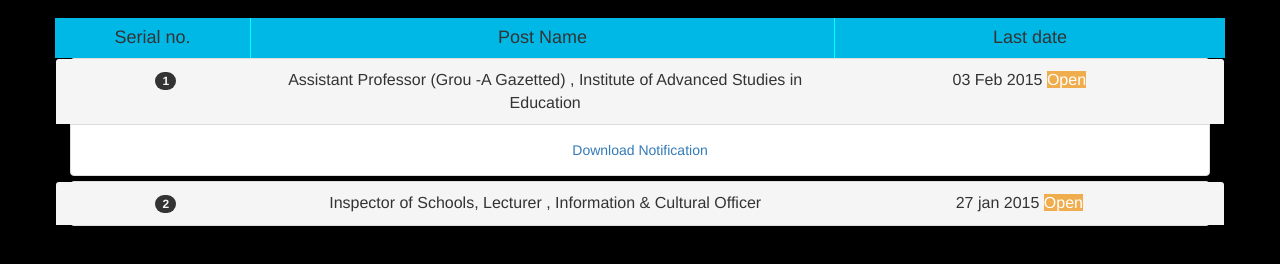
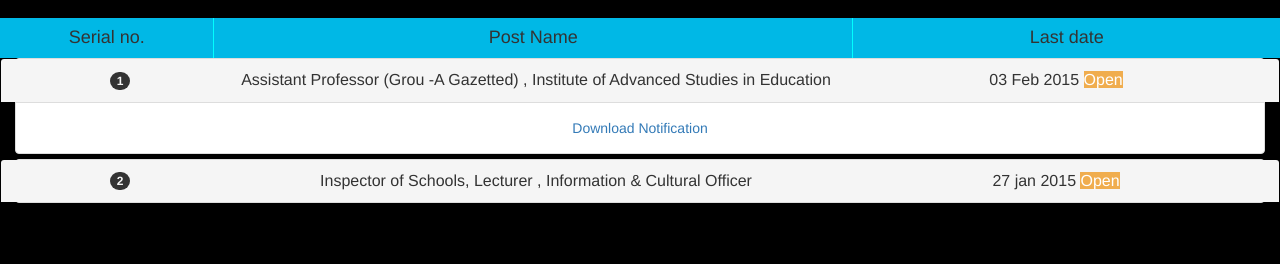
Before and after one commit to jobstripura/jobstripura.github.io, a plain HTML site: page index.html in a window 1280 px wide. Shown: the part 54-318 px from the top of the page. Drawn offline with nearby package versions, Linux system fonts and the light colour scheme.

Commit message:
Update index.html

```diff
--- a/index.html
+++ b/index.html
@@ -29,7 +29,7 @@
     </div>
   </div>
 </nav>
-     <div class="container" style="text-align: center">
+     <div class="container-fluid" style="text-align: center">
 
          <div class="row" style="background-color:#00B8e6;" >
              <div class="col-xs-12 col-md-2"><h4>Serial no.</h4></div>
```
